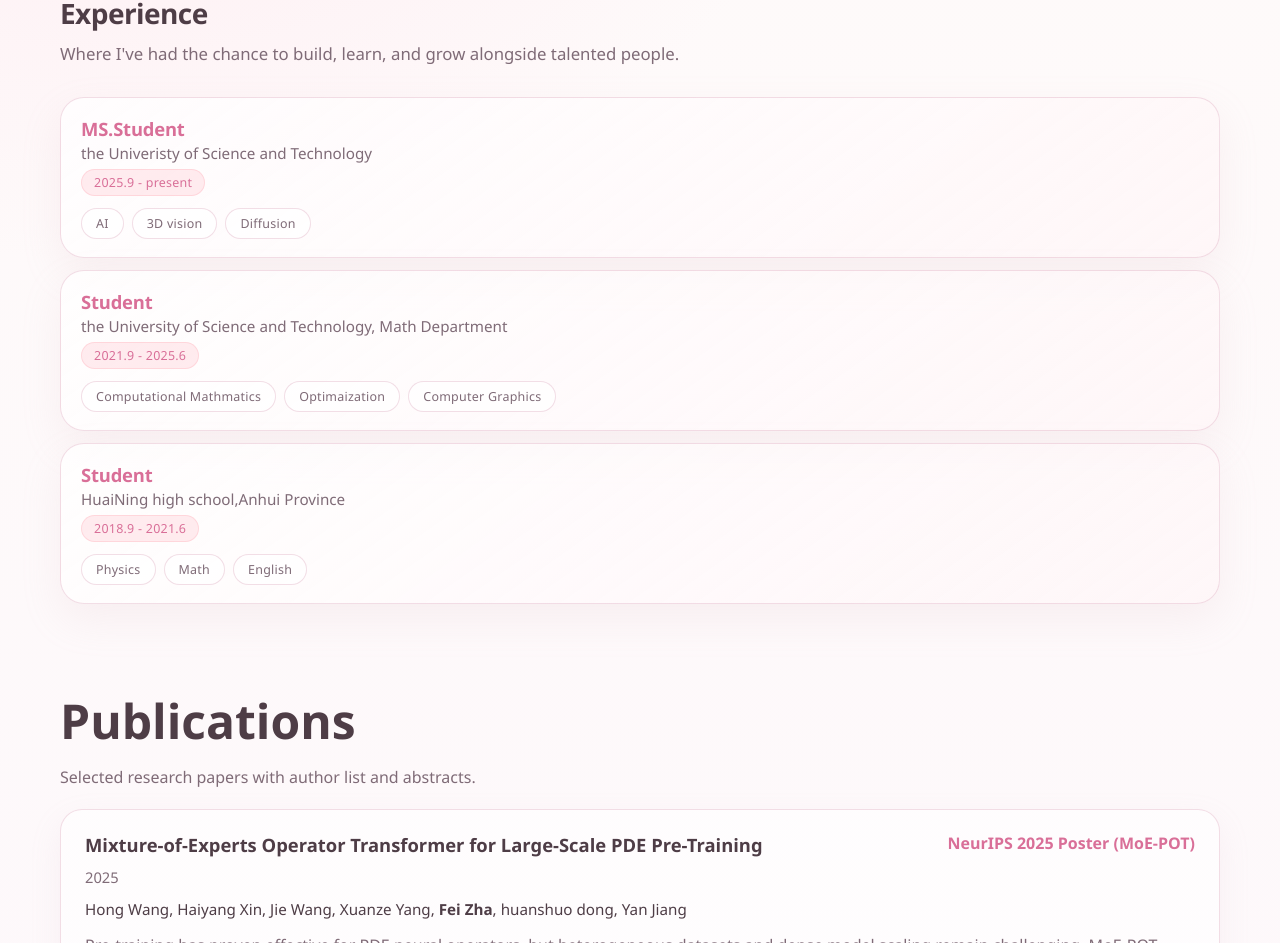
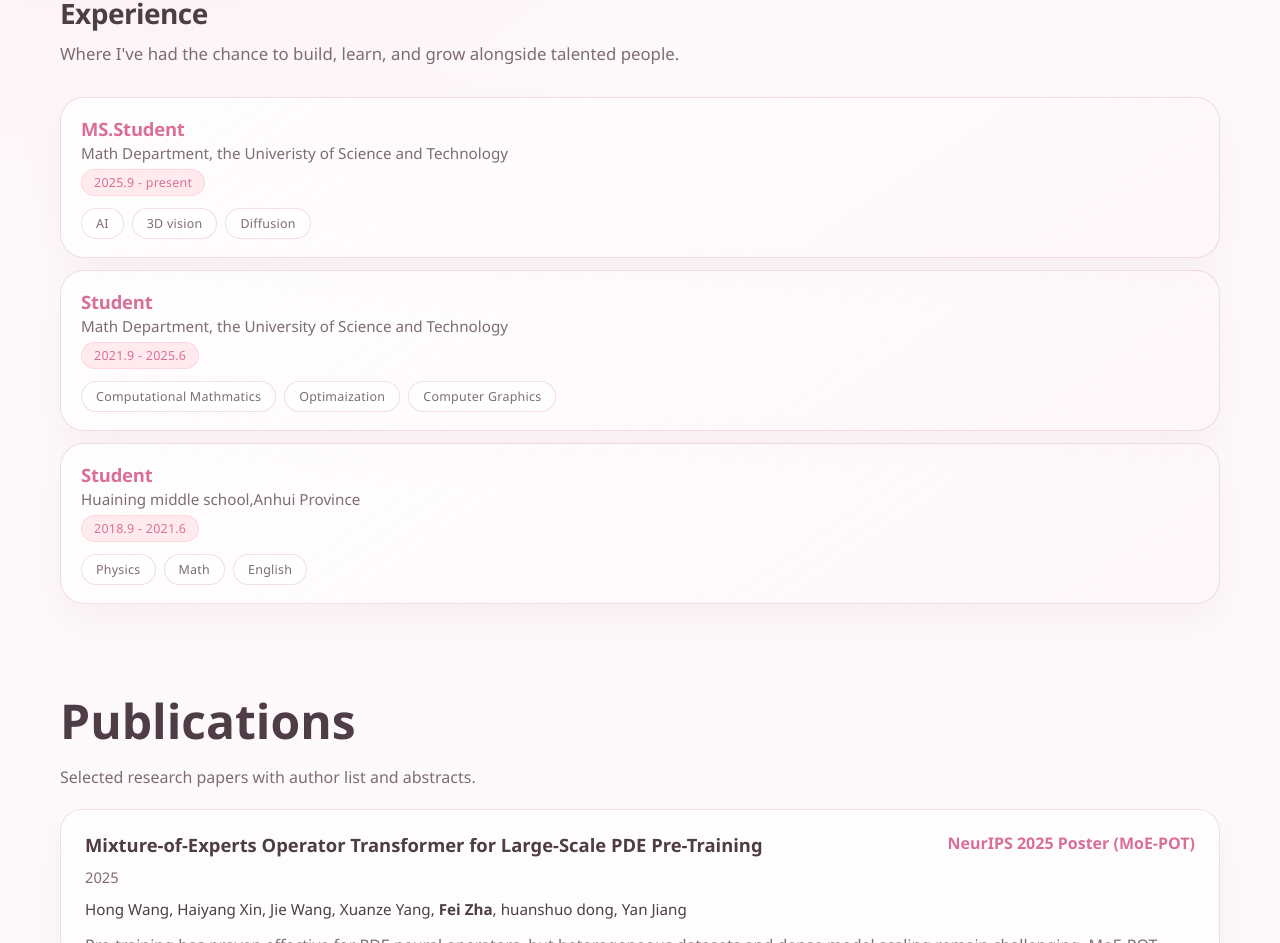
Before and after one commit to Char-1232323/zhafei.io, a React (Vite) app: page / in a window 1280 px wide. Shown: the part 1373-2316 px from the top of the page. Built offline with nearby package versions, Linux system fonts and the light colour scheme.

Commit message:
chore fix

```diff
--- a/src/data/siteContent.ts
+++ b/src/data/siteContent.ts
@@ -46,7 +46,7 @@ export const siteContent: SiteContent = {
   experience: [
     {
       role: 'MS.Student',
-      organization: 'the Univeristy of Science and Technology',
+      organization: 'Math Department, the Univeristy of Science and Technology',
       period: '2025.9 - present',
       technologies: ['AI', '3D vision', 'Diffusion'],
       summary:
@@ -58,7 +58,7 @@ export const siteContent: SiteContent = {
     },
     {
       role: 'Student',
-      organization: 'the University of Science and Technology, Math Department',
+      organization: 'Math Department, the University of Science and Technology',
       period: '2021.9 - 2025.6',
       technologies: ['Computational Mathmatics', 'Optimaization', 'Computer Graphics'],
       summary:
@@ -70,7 +70,7 @@ export const siteContent: SiteContent = {
     },
     {
       role: 'Student',
-      organization: 'HuaiNing high school,Anhui Province',
+      organization: 'Huaining middle school,Anhui Province',
       period: '2018.9 - 2021.6',
       technologies: ['Physics', 'Math', 'English'],
       summary:
@@ -116,7 +116,7 @@ export const siteContent: SiteContent = {
     }
   ],
   contact: [
-    { label: 'Email', href: 'mailto:fey@example.com' },
+    { label: 'Email', href: 'zf210033@mail.ustc,edu.cn' },
     { label: 'GitHub', href: 'https://github.com/Char-1232323' },
     { label: 'Pages', href: 'https://char-1232323.github.io/zhafei.io/' }
   ]
```
